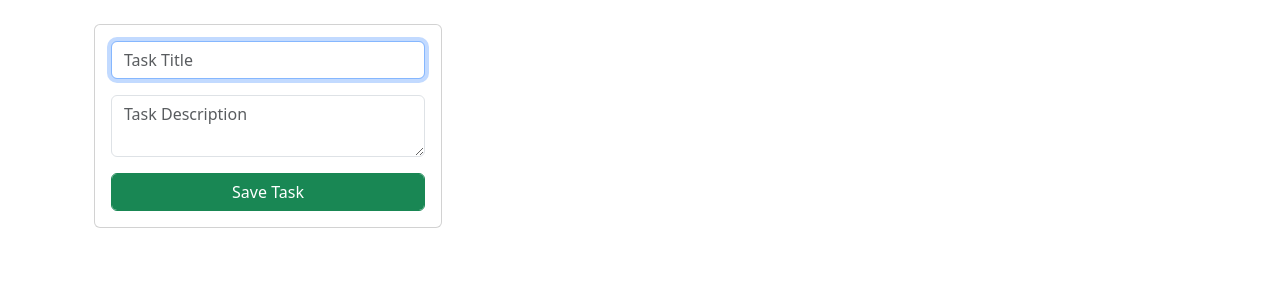
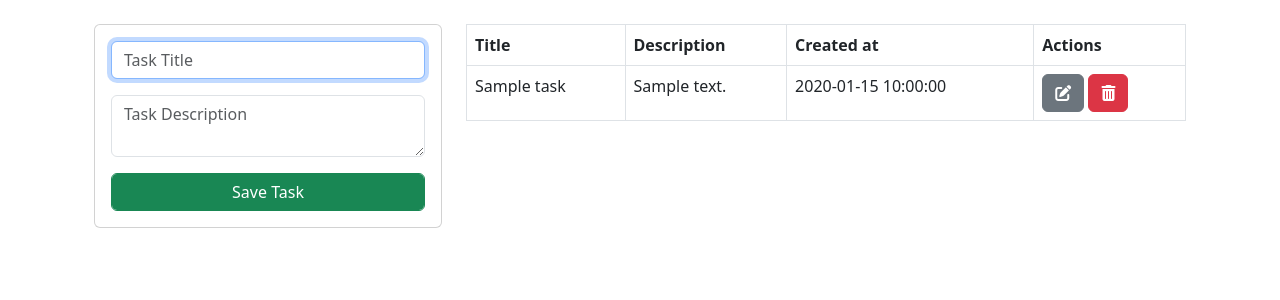
Before and after one commit to JBxss/C.R.U.D-on-PHP-MySQL, a PHP site: page / in a window 1280 px wide. Shown: the part 56-356 px from the top of the page. Run offline with PHP 8.4, Linux system fonts and the light colour scheme; tables that the repository leaves empty or names only in its code hold one stand-in row (values such as "Sample post"); some libraries are stand-ins or nearby versions.

Commit message:
Vista, guardado y borrado de datos

```diff
--- a/database.php
+++ b/database.php
@@ -1,4 +1,6 @@
 <?php
+
+session_start();
 
 $conn = mysqli_connect(
     'localhost',
--- a/includes/footer.php
+++ b/includes/footer.php
@@ -3,5 +3,6 @@
     <script src="https://cdn.jsdelivr.net/npm/bootstrap@5.3.0/dist/js/bootstrap.bundle.min.js" integrity="sha384-geWF76RCwLtnZ8qwWowPQNguL3RmwHVBC9FhGdlKrxdiJJigb/j/68SIy3Te4Bkz" crossorigin="anonymous"></script>
     <script src="https://cdn.jsdelivr.net/npm/@popperjs/core@2.11.8/dist/umd/popper.min.js" integrity="sha384-I7E8VVD/ismYTF4hNIPjVp/Zjvgyol6VFvRkX/vR+Vc4jQkC+hVqc2pM8ODewa9r" crossorigin="anonymous"></script>
     <script src="https://cdn.jsdelivr.net/npm/bootstrap@5.3.0/dist/js/bootstrap.min.js" integrity="sha384-fbbOQedDUMZZ5KreZpsbe1LCZPVmfTnH7ois6mU1QK+m14rQ1l2bGBq41eYeM/fS" crossorigin="anonymous"></script>
+    <script src="https://kit.fontawesome.com/68c7342c84.js" crossorigin="anonymous"></script>
 </body>
 </html>
--- a/index.php
+++ b/index.php
@@ -4,6 +4,15 @@
 <div class="container p-4">
     <div class="row">
         <div class="col-md-4">
+
+            <?php if (isset($_SESSION['message'])) { ?>
+                <div class="alert alert-<?= $_SESSION['message_type'] ?> alert-dismissible fade show" role="alert">
+                    <?= $_SESSION['message']?>
+                    <button type="button" class="btn-close" data-bs-dismiss="alert" aria-label="Close"></button>
+                </div>
+            <?php session_unset(); } ?>
+
+
             <div class="card card-body">
                 <form action="save_task.php" method="POST">
                     <div class="form-group pb-3">
@@ -17,7 +26,33 @@
             </div>
         </div>
         <div class="col-md-8">
+            <table class="table table-bordered">
+                <thead>
+                    <tr>
+                        <th>Title</th>
+                        <th>Description</th>
+                        <th>Created at</th>
+                        <th>Actions</th>
+                    </tr>
+                </thead>
+                <tbody>
+                    <?php
+                    $query = "SELECT * FROM task";
+                    $result_task = mysqli_query($conn, $query);
 
+                    while($row = mysqli_fetch_array($result_task)){ ?>
+                    <tr>
+                        <td><?= $row['title'] ?></td>
+                        <td><?= $row['description'] ?></td>
+                        <td><?= $row['created_at'] ?></td>
+                        <td>
+                            <a href="edit_task.php?id=<?= $row['id'] ?>" class="btn btn-secondary"><i class="fa-solid fa-pen-to-square"></i></a>
+                            <a href="delete_task.php?id=<?= $row['id'] ?>" class="btn btn-danger"><i class="fa-solid fa-trash-can"></i></a>
+                        </td>
+                    </tr>
+                    <?php } ?>
+                </tbody>
+            </table>
         </div>
     </div>
 </div>
```
Also changed, not shown: delete_task.php (+16 -0 lines), save_task.php (+22 -0 lines).
